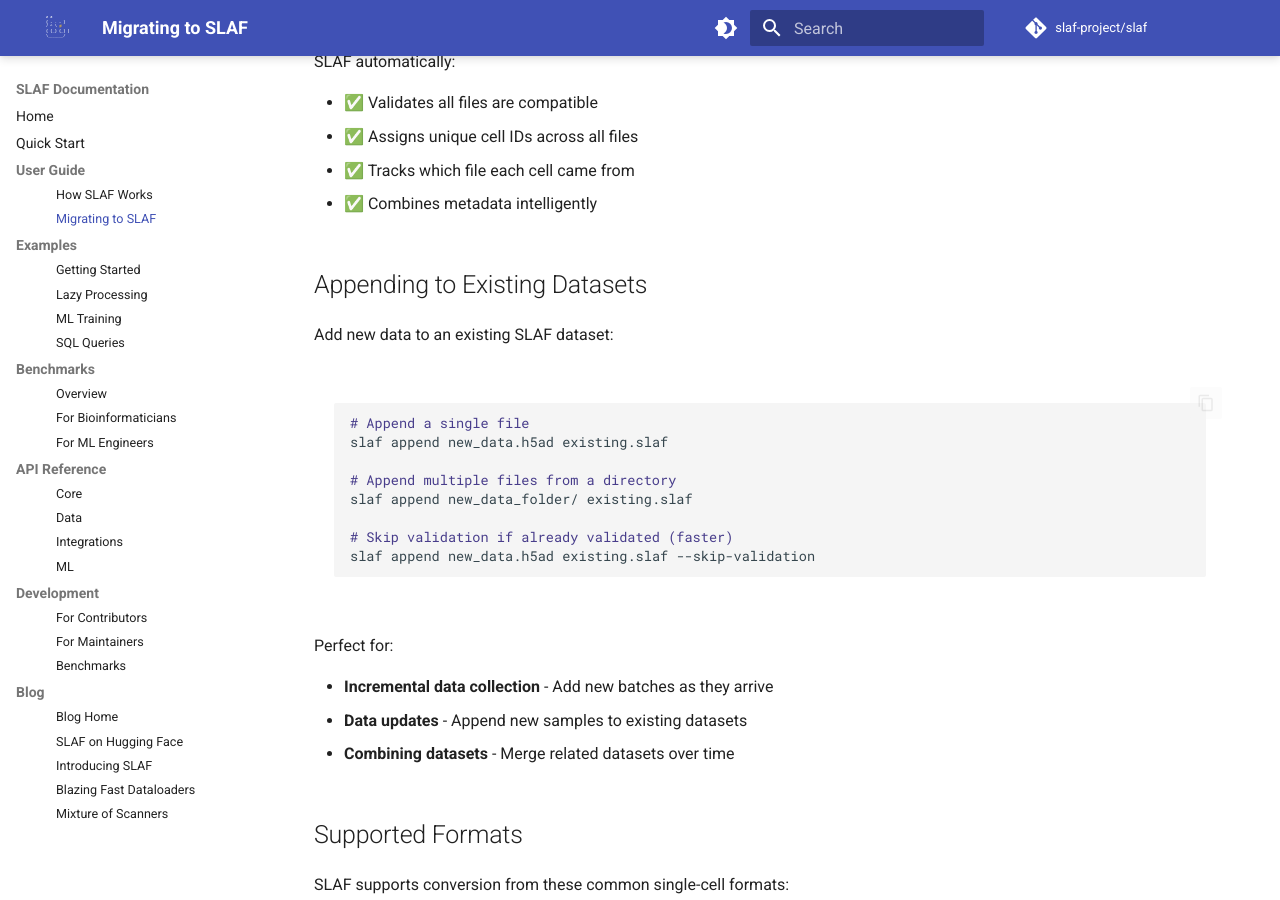
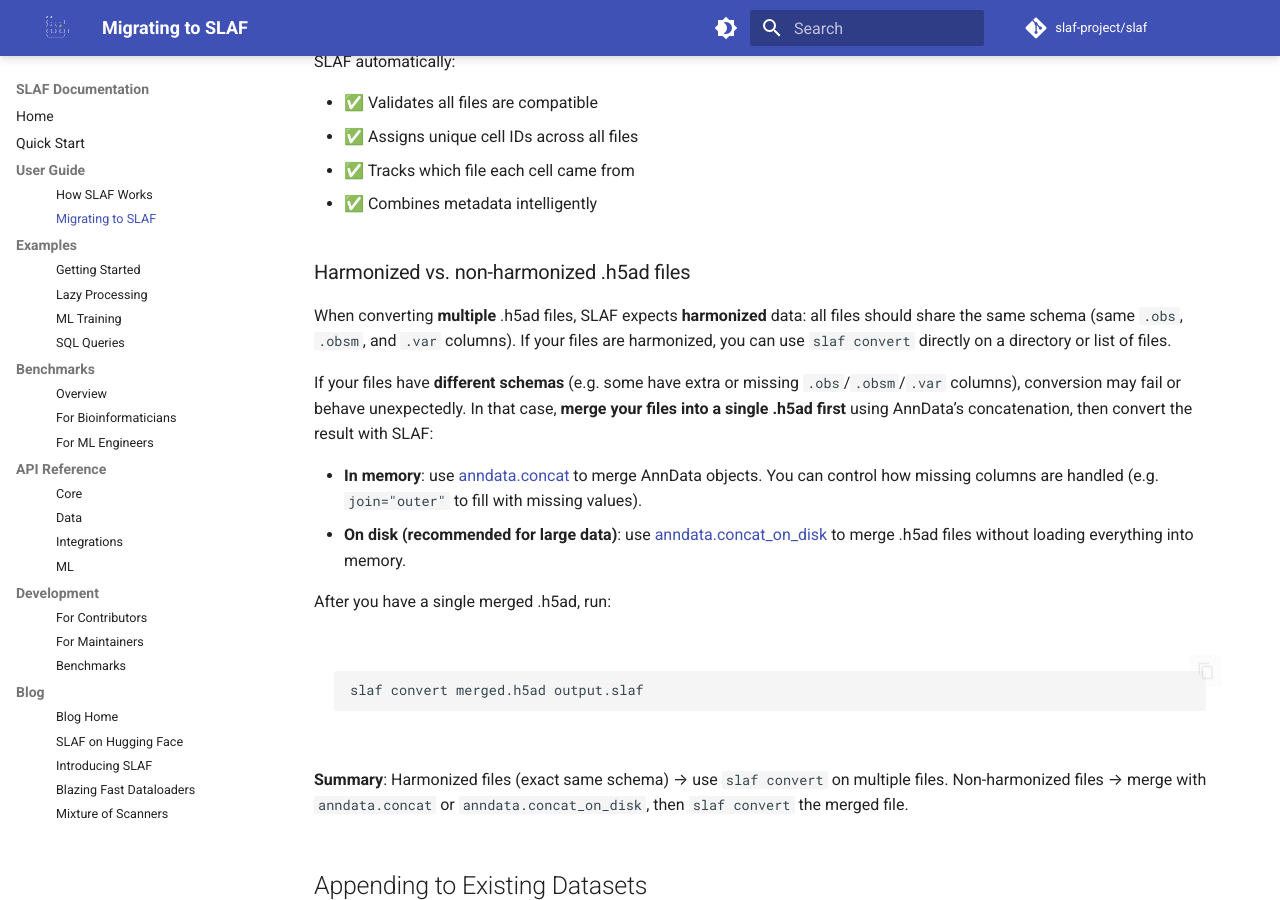
Before and after one commit to slaf-project/slaf, an MkDocs documentation site: the page built from docs/user-guide/migrating-to-slaf.md, in a window 1280 px wide and 900 px high, scrolled down 895 px. Built offline with MkDocs 1.6.1 and Material for MkDocs 9.7.7, drawn with Linux system fonts in a browser that asks for light colours; comment, search, counter and statistics services are not loaded; some of the changed text lies outside the part shown.

Commit message:
(docs) point to anndata tools to aggregate multiple schema-divergent h5ad files

````diff
--- a/docs/user-guide/migrating-to-slaf.md
+++ b/docs/user-guide/migrating-to-slaf.md
@@ -35,6 +35,23 @@ SLAF automatically:
 - ✅ Assigns unique cell IDs across all files
 - ✅ Tracks which file each cell came from
 - ✅ Combines metadata intelligently
+
+### Harmonized vs. non-harmonized .h5ad files
+
+When converting **multiple** .h5ad files, SLAF expects **harmonized** data: all files should share the same schema (same `.obs`, `.obsm`, and `.var` columns). If your files are harmonized, you can use `slaf convert` directly on a directory or list of files.
+
+If your files have **different schemas** (e.g. some have extra or missing `.obs`/`.obsm`/`.var` columns), conversion may fail or behave unexpectedly. In that case, **merge your files into a single .h5ad first** using AnnData’s concatenation, then convert the result with SLAF:
+
+- **In memory**: use [anndata.concat](https://anndata.readthedocs.io/en/stable/generated/anndata.concat.html) to merge AnnData objects. You can control how missing columns are handled (e.g. `join="outer"` to fill with missing values).
+- **On disk (recommended for large data)**: use [anndata.concat_on_disk](https://anndata.readthedocs.io/en/stable/generated/anndata.concat_on_disk.html) to merge .h5ad files without loading everything into memory.
+
+After you have a single merged .h5ad, run:
+
+```bash
+slaf convert merged.h5ad output.slaf
+```
+
+**Summary**: Harmonized files (exact same schema) → use `slaf convert` on multiple files. Non-harmonized files → merge with `anndata.concat` or `anndata.concat_on_disk`, then `slaf convert` the merged file.
 
 ## Appending to Existing Datasets
 
@@ -169,7 +186,7 @@ The validation command performs comprehensive compatibility checks:
 - ✅ **File Integrity**: Files exist, are readable, and not empty
 - ✅ **Format Consistency**: All files use the same format (h5ad, 10x_mtx, etc.)
 - ✅ **Gene Compatibility**: All files have identical gene sets
-- ✅ **Metadata Schema**: Cell metadata columns are compatible across files
+- ✅ **Metadata Schema**: Cell metadata columns are compatible across files (same .obs/.obsm/.var schema). If your files have different schemas, merge them first with `anndata.concat_on_disk()` or `anndata.concat()`, then convert the single .h5ad—see [Harmonized vs. non-harmonized .h5ad files](#harmonized-vs-non-harmonized-h5ad-files).
 - ✅ **Value Types**: Expression data types are consistent (uint16, float32, etc.)
 - ✅ **File Sizes**: Ensures files contain actual data (not empty)
 
@@ -202,6 +219,7 @@ When validation fails, you get clear error messages:
 ❌ Validation failed: File batch_003.h5ad has incompatible cell metadata schema:
   Missing columns: ['cell_type', 'batch']
   Extra columns: ['cluster_id']
+# Tip: Merge non-harmonized files first with anndata.concat_on_disk() or anndata.concat(), then convert the single .h5ad.
 
 # Format mismatch error
 ❌ Validation failed: Multiple formats detected in directory
````
